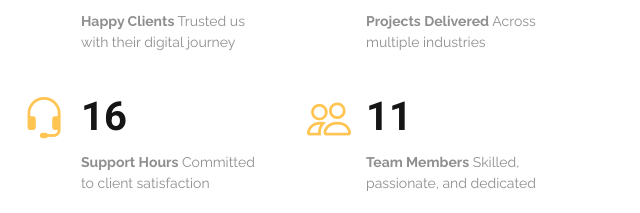
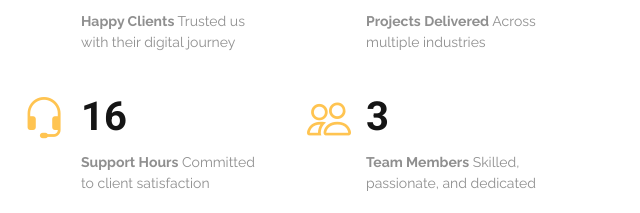
Before and after one commit to Pankaj-Bagauli/VNP-TechWorks, a plain HTML site: page index.html in a window 1280 px wide. Shown: the part 4207-4420 px from the top of the page, 640-1280 px from the left. Drawn offline with Linux system fonts and the light colour scheme.

Commit message:
update image

```diff
--- a/index.html
+++ b/index.html
@@ -7,6 +7,8 @@
   <title>V&P TechWorks</title>
   <meta name="description" content="">
   <meta name="keywords" content="">
+  <link rel="icon" type="image/png" href="https://vptechworks.info/assets/img/favi.jpg">
+
  <title>VpTechworks - Professional Tech Solutions</title>
 
   <!-- Basic Meta Tags -->
@@ -466,7 +468,7 @@
       <div class="stats-item d-flex">
         <i class="bi bi-people flex-shrink-0"></i>
         <div>
-          <span data-purecounter-start="0" data-purecounter-end="11" data-purecounter-duration="1" class="purecounter"></span>
+          <span data-purecounter-start="0" data-purecounter-end="3" data-purecounter-duration="1" class="purecounter"></span>
           <p><strong>Team Members</strong> <span>Skilled, passionate, and dedicated</span></p>
         </div>
       </div>
```
